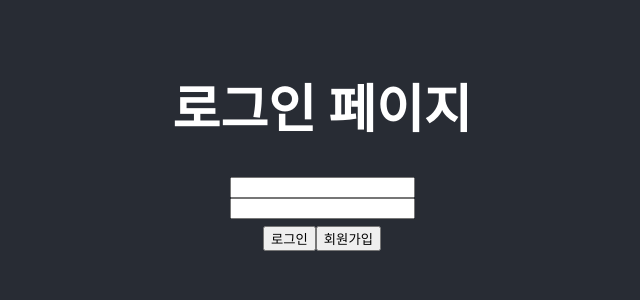
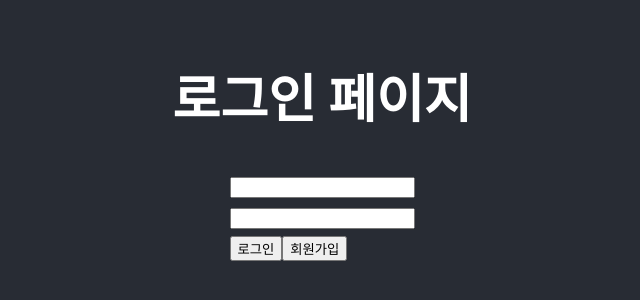
Before and after one commit to Sy2tema/wanted-pre-onboarding-challenge-fe-1, a React (Create React App) app: page / in a window 1280 px wide. Shown: the part 258-558 px from the top of the page, without its empty margins (318-958 px from the left). Built offline with nearby package versions, Linux system fonts and the light colour scheme.

Commit message:
:recycle: Login function in progress

```diff
--- a/src/pages/Home.tsx
+++ b/src/pages/Home.tsx
@@ -1,21 +1,68 @@
-import React from "react";
-import { Link } from "react-router-dom";
-
+import axios from 'axios';
+import React, { useCallback, useState } from "react";
+import { Link, useNavigate } from "react-router-dom";
+import { BASE_URL } from '../config/properties';
 
 const Home = () => {
+    const [email, setEmail] = useState("");
+    const [password, setPassword] = useState("");
+    const navigate = useNavigate();
+
+    // 서버에서 입력한 이메일과 비밀번호가 서버에 있는지 확인하는 함수
+    const handleSubmit = useCallback(
+        async(event: React.FormEvent<HTMLFormElement>) => {
+            event.preventDefault();
+
+            try {
+                await axios
+                    .post(`${BASE_URL}/users/login`, {
+                        email,
+                        password,
+                    })
+                    .then((response) => {
+                        // Todo
+                        // 로그인 성공시 localStorage에 수신된 토큰값 넣어주기
+                        if (response.status === 200) {
+                            console.log(response);
+                            navigate("/todo");
+                        }
+                    });
+            } catch (err) {
+                console.error(err);
+            }
+        }, [email, password]);
+
+    const onChangeEmail = useCallback((event: React.ChangeEvent<HTMLInputElement>) => {
+        const emailValue = event.target.value;
+        console.log(emailValue);
+        setEmail(emailValue);
+    }, [email]);
+
+    const onChangePassword = useCallback((event: React.ChangeEvent<HTMLInputElement>) => {
+        const passwordValue = event.target.value;
+        console.log(passwordValue);
+        setPassword(passwordValue);
+    }, [password]);
+
     return (
         <div className="App-header">
             <h1>로그인 페이지</h1>
-            <input type="email" id="email" />
-            <input type="password" id="password" />
-            <div>
-                <Link to="/todo">
-                    <button>로그인</button>
-                </Link>
-                <Link to="/signup">
-                    <button>회원가입</button>
-                </Link>
-            </div>
+            <form onSubmit={handleSubmit}>
+                <div>
+                    <input type="email" id="email" value={email} onChange={onChangeEmail} />
+                </div>
+                <div>
+                    <input type="password" id="password" value={password} onChange={onChangePassword} />
+                </div>
+                <div>
+                    <button
+                        type="submit"
+                    >로그인</button>
+                    <Link to="/signup">
+                        <button>회원가입</button>
+                    </Link>
+                </div>
+            </form>
         </div>
     );
 };
```
